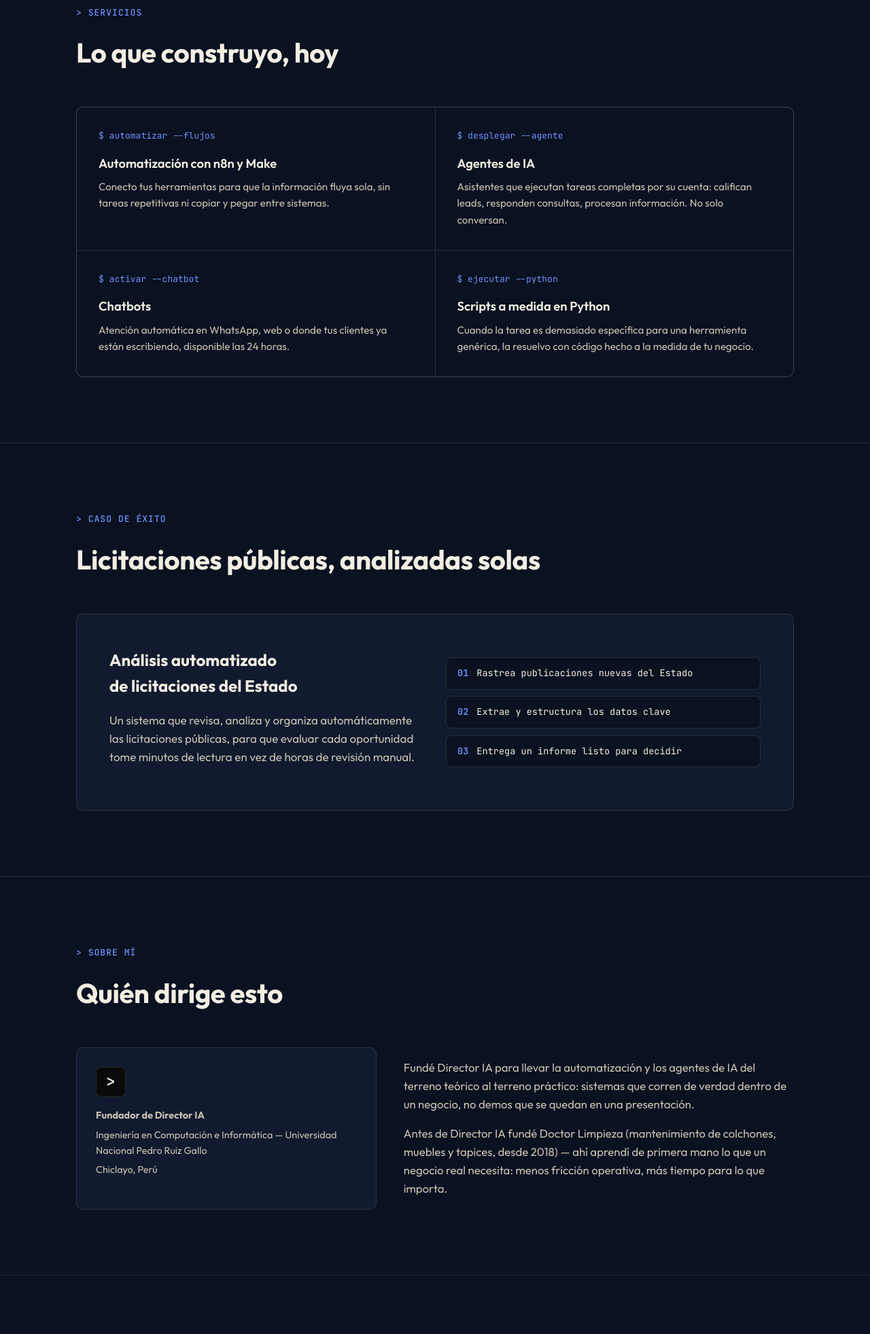
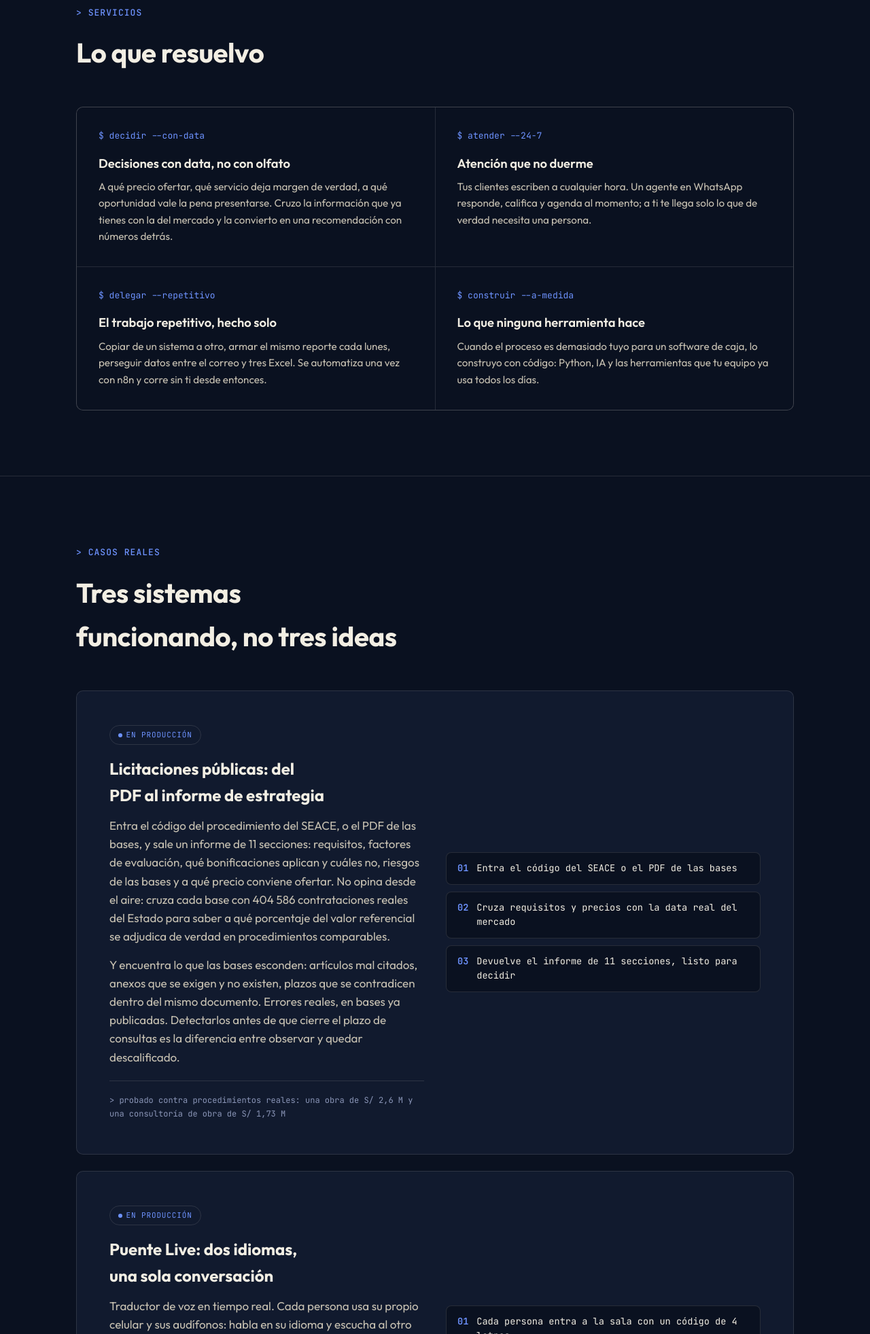
Before and after one commit to webfulsa/director-ia-web, a plain HTML site: page index.html in a window 1280 px wide. Shown: the part 837-2800 px from the top of the page at 68% size. Drawn offline with Linux system fonts and the light colour scheme.

Commit message:
Suma tres casos reales y reescribe servicios en clave de resultado
Los casos: el motor de informes de licitación, Puente Live y el asistente
personal de Telegram. Sin precios. Puente Live incluye la línea de kits de
alquiler para hoteles y operadores de eventos, sin comprometer una fecha.

Servicios deja de nombrar herramientas y nombra el problema que resuelve.
La meta description ahora incluye las licitaciones del Estado, que es el
nicho donde se vende hoy.

El nombre público del sitio pasa a ser Tito Castro Rodríguez.

Co-Authored-By: Claude Opus 5 <noreply@anthropic.com>

```diff
--- a/index.html
+++ b/index.html
@@ -5,10 +5,10 @@
 <meta name="viewport" content="width=device-width, initial-scale=1.0" />
 <meta name="color-scheme" content="dark" />
 <title>Director IA — Dirige tu negocio con inteligencia</title>
-<meta name="description" content="Agentes de IA, automatización con n8n y Make, chatbots y scripts en Python que ponen en marcha hoy lo que tu negocio va a necesitar mañana." />
+<meta name="description" content="Agentes de IA, automatización de procesos y análisis de licitaciones del Estado peruano. Sistemas que corren dentro de tu negocio, no en una presentación." />
 <meta property="og:type" content="website" />
 <meta property="og:title" content="Director IA — Dirige tu negocio con inteligencia" />
-<meta property="og:description" content="Agentes de IA, automatización con n8n y Make, chatbots y scripts en Python que ponen en marcha hoy lo que tu negocio va a necesitar mañana." />
+<meta property="og:description" content="Agentes de IA, automatización de procesos y análisis de licitaciones del Estado peruano. Sistemas que corren dentro de tu negocio, no en una presentación." />
 <meta property="og:locale" content="es_PE" />
 <meta property="og:image" content="https://directoria.pe/assets/og-image.png" />
 <meta property="og:image:width" content="1200" />
@@ -328,8 +328,44 @@
   }
   @media (min-width: 800px) { .case { grid-template-columns: 1fr 1fr; align-items: center; } }
 
+  .case + .case { margin-top: 1.5rem; }
+
   .case h3 { font-size: 1.5rem; font-weight: 700; margin-bottom: 0.75rem; }
-  .case p { color: var(--ink-secondary); }
+  .case p { color: var(--ink-secondary); margin: 0; }
+  .case p + p { margin-top: 0.9rem; }
+
+  .case-tag {
+    display: inline-flex;
+    align-items: center;
+    gap: 0.5em;
+    font-family: var(--font-mono);
+    font-size: 0.6875rem;
+    letter-spacing: 0.08em;
+    text-transform: uppercase;
+    color: var(--accent);
+    border: 1px solid var(--border);
+    border-radius: 999px;
+    padding: 0.3rem 0.75rem;
+    margin-bottom: 1rem;
+  }
+  .case-tag::before {
+    content: "";
+    width: 6px;
+    height: 6px;
+    border-radius: 50%;
+    background: var(--accent);
+    flex: none;
+  }
+
+  .case-note {
+    font-family: var(--font-mono);
+    font-size: 0.75rem;
+    line-height: 1.7;
+    color: var(--muted);
+    margin-top: 1.35rem;
+    padding-top: 1.1rem;
+    border-top: 1px solid var(--border);
+  }
 
   .case-flow {
     font-family: var(--font-mono);
@@ -442,7 +478,7 @@
     </a>
     <ul class="nav-links">
       <li><a href="#servicios">Servicios</a></li>
-      <li><a href="#caso">Caso de éxito</a></li>
+      <li><a href="#casos">Casos reales</a></li>
       <li><a href="#sobre">Sobre mí</a></li>
       <li><a href="#contacto">Contacto</a></li>
     </ul>
@@ -486,48 +522,82 @@
     <div class="wrap">
       <div class="section-head reveal">
         <p class="eyebrow">&gt; servicios</p>
-        <h2>Lo que construyo, hoy</h2>
+        <h2>Lo que resuelvo</h2>
       </div>
       <div class="services-grid reveal">
         <div class="service">
-          <code>$ automatizar --flujos</code>
-          <h3>Automatización con n8n y Make</h3>
-          <p>Conecto tus herramientas para que la información fluya sola, sin tareas repetitivas ni copiar y pegar entre sistemas.</p>
+          <code>$ decidir --con-data</code>
+          <h3>Decisiones con data, no con olfato</h3>
+          <p>A qué precio ofertar, qué servicio deja margen de verdad, a qué oportunidad vale la pena presentarse. Cruzo la información que ya tienes con la del mercado y la convierto en una recomendación con números detrás.</p>
         </div>
         <div class="service">
-          <code>$ desplegar --agente</code>
-          <h3>Agentes de IA</h3>
-          <p>Asistentes que ejecutan tareas completas por su cuenta: califican leads, responden consultas, procesan información. No solo conversan.</p>
+          <code>$ atender --24-7</code>
+          <h3>Atención que no duerme</h3>
+          <p>Tus clientes escriben a cualquier hora. Un agente en WhatsApp responde, califica y agenda al momento; a ti te llega solo lo que de verdad necesita una persona.</p>
         </div>
         <div class="service">
-          <code>$ activar --chatbot</code>
-          <h3>Chatbots</h3>
-          <p>Atención automática en WhatsApp, web o donde tus clientes ya están escribiendo, disponible las 24 horas.</p>
+          <code>$ delegar --repetitivo</code>
+          <h3>El trabajo repetitivo, hecho solo</h3>
+          <p>Copiar de un sistema a otro, armar el mismo reporte cada lunes, perseguir datos entre el correo y tres Excel. Se automatiza una vez con n8n y corre sin ti desde entonces.</p>
         </div>
         <div class="service">
-          <code>$ ejecutar --python</code>
-          <h3>Scripts a medida en Python</h3>
-          <p>Cuando la tarea es demasiado específica para una herramienta genérica, la resuelvo con código hecho a la medida de tu negocio.</p>
+          <code>$ construir --a-medida</code>
+          <h3>Lo que ninguna herramienta hace</h3>
+          <p>Cuando el proceso es demasiado tuyo para un software de caja, lo construyo con código: Python, IA y las herramientas que tu equipo ya usa todos los días.</p>
         </div>
       </div>
     </div>
   </section>
 
-  <section id="caso">
+  <section id="casos">
     <div class="wrap">
       <div class="section-head reveal">
-        <p class="eyebrow">&gt; caso de éxito</p>
-        <h2>Licitaciones públicas, analizadas solas</h2>
+        <p class="eyebrow">&gt; casos reales</p>
+        <h2>Tres sistemas funcionando, no tres ideas</h2>
       </div>
+
       <div class="case reveal">
         <div>
-          <h3>Análisis automatizado de licitaciones del Estado</h3>
-          <p>Un sistema que revisa, analiza y organiza automáticamente las licitaciones públicas, para que evaluar cada oportunidad tome minutos de lectura en vez de horas de revisión manual.</p>
+          <span class="case-tag">En producción</span>
+          <h3>Licitaciones públicas: del PDF al informe de estrategia</h3>
+          <p>Entra el código del procedimiento del SEACE, o el PDF de las bases, y sale un informe de 11 secciones: requisitos, factores de evaluación, qué bonificaciones aplican y cuáles no, riesgos de las bases y a qué precio conviene ofertar. No opina desde el aire: cruza cada base con 404 586 contrataciones reales del Estado para saber a qué porcentaje del valor referencial se adjudica de verdad en procedimientos comparables.</p>
+          <p>Y encuentra lo que las bases esconden: artículos mal citados, anexos que se exigen y no existen, plazos que se contradicen dentro del mismo documento. Errores reales, en bases ya publicadas. Detectarlos antes de que cierre el plazo de consultas es la diferencia entre observar y quedar descalificado.</p>
+          <div class="case-note">&gt; probado contra procedimientos reales: una obra de S/ 2,6 M y una consultoría de obra de S/ 1,73 M</div>
         </div>
-        <div class="case-flow" aria-hidden="false">
-          <div class="step"><b>01</b> Rastrea publicaciones nuevas del Estado</div>
-          <div class="step"><b>02</b> Extrae y estructura los datos clave</div>
-          <div class="step"><b>03</b> Entrega un informe listo para decidir</div>
+        <div class="case-flow">
+          <div class="step"><b>01</b> Entra el código del SEACE o el PDF de las bases</div>
+          <div class="step"><b>02</b> Cruza requisitos y precios con la data real del mercado</div>
+          <div class="step"><b>03</b> Devuelve el informe de 11 secciones, listo para decidir</div>
+        </div>
+      </div>
+
+      <div class="case reveal">
+        <div>
+          <span class="case-tag">En producción</span>
+          <h3>Puente Live: dos idiomas, una sola conversación</h3>
+          <p>Traductor de voz en tiempo real. Cada persona usa su propio celular y sus audífonos: habla en su idioma y escucha al otro en el suyo. Se entra con un código de cuatro letras y no hay ninguna app que instalar. Probado en una conversación real español ↔ turco, fluida en ambas direcciones.</p>
+          <p>Va camino a kits de alquiler para hoteles y operadores de eventos: el establecimiento entrega los equipos a sus huéspedes, con sus propios códigos de acceso y por el tiempo que dure la estadía. Si manejas un hotel o produces eventos, esa es la conversación que quiero tener.</p>
+          <div class="case-note">&gt; salas por WebSocket + traducción con IA · se instala desde el navegador, sin tienda de apps</div>
+        </div>
+        <div class="case-flow">
+          <div class="step"><b>01</b> Cada persona entra a la sala con un código de 4 letras</div>
+          <div class="step"><b>02</b> Habla normal: su celular reconoce la voz y la envía</div>
+          <div class="step"><b>03</b> El otro la escucha en su idioma, en voz alta</div>
+        </div>
+      </div>
+
+      <div class="case reveal">
+        <div>
+          <span class="case-tag">Uso diario</span>
+          <h3>Armando: un asistente propio, dentro de un chat</h3>
+          <p>Mi asistente personal vive en un chat de Telegram y corre en mi propia máquina, no en la nube de nadie. Le hablo por voz o por texto: gestiona el calendario, busca en el correo, redacta borradores, consulta mis notas de trabajo y me manda el resumen del día a las siete de la mañana. Lo mismo se monta dentro de una empresa, con sus datos, sin que salgan a internet.</p>
+          <p>Redacta correos, pero tiene prohibido enviarlos. Un agente que se equivoca enviando no tiene vuelta atrás, así que esa decisión sigue siendo de quien lee.</p>
+          <div class="case-note">&gt; modelo corriendo en local · voz, calendario y correo conectados</div>
+        </div>
+        <div class="case-flow">
+          <div class="step"><b>01</b> Le hablas por voz o texto, como a cualquier contacto</div>
+          <div class="step"><b>02</b> Entiende, consulta tus sistemas y ejecuta</div>
+          <div class="step"><b>03</b> Responde hablando, y arranca solo cada mañana</div>
         </div>
       </div>
     </div>
@@ -542,7 +612,8 @@
       <div class="about reveal">
         <div class="about-card">
           <span class="mark" aria-hidden="true">&gt;</span>
-          <p><strong>Fundador de Director IA</strong></p>
+          <p><strong>Tito Castro Rodríguez</strong></p>
+          <p>Fundador de Director IA</p>
           <p>Ingeniería en Computación e Informática — Universidad Nacional Pedro Ruiz Gallo</p>
           <p>Chiclayo, Perú</p>
         </div>
```
